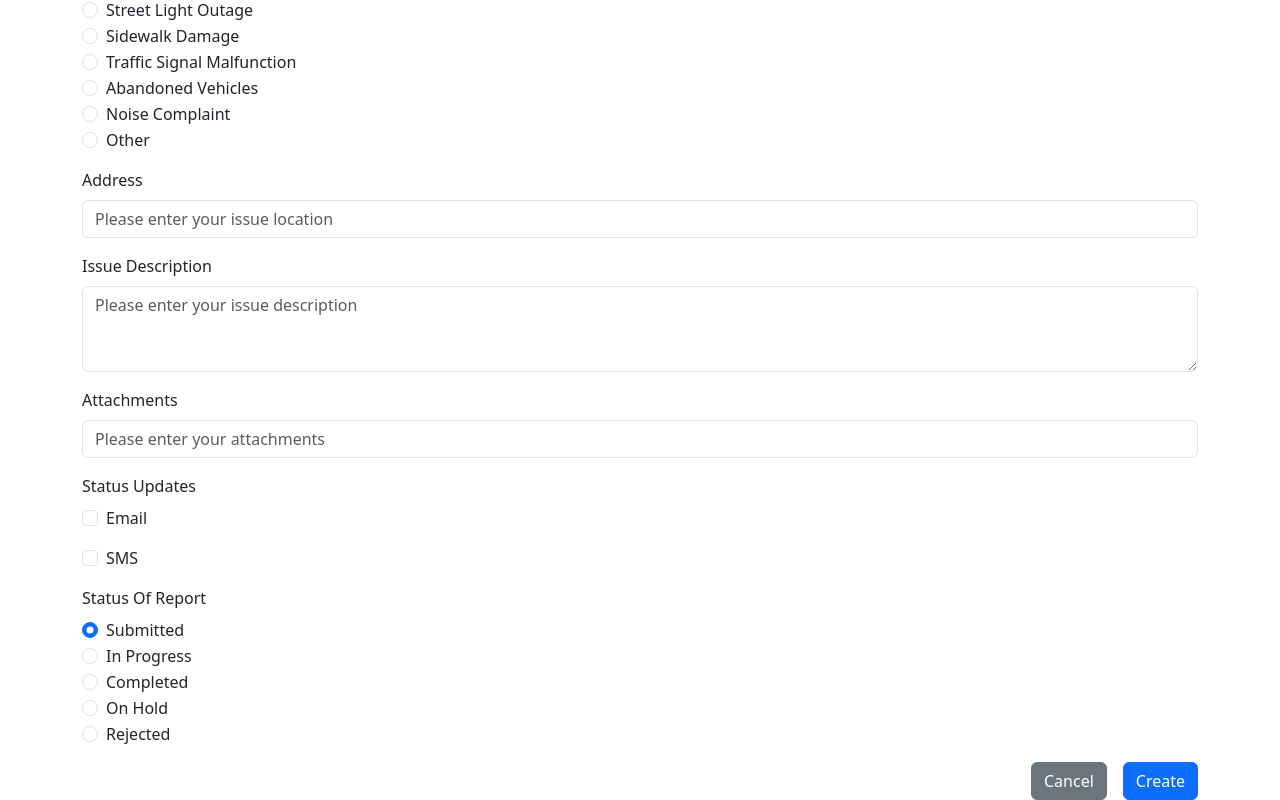
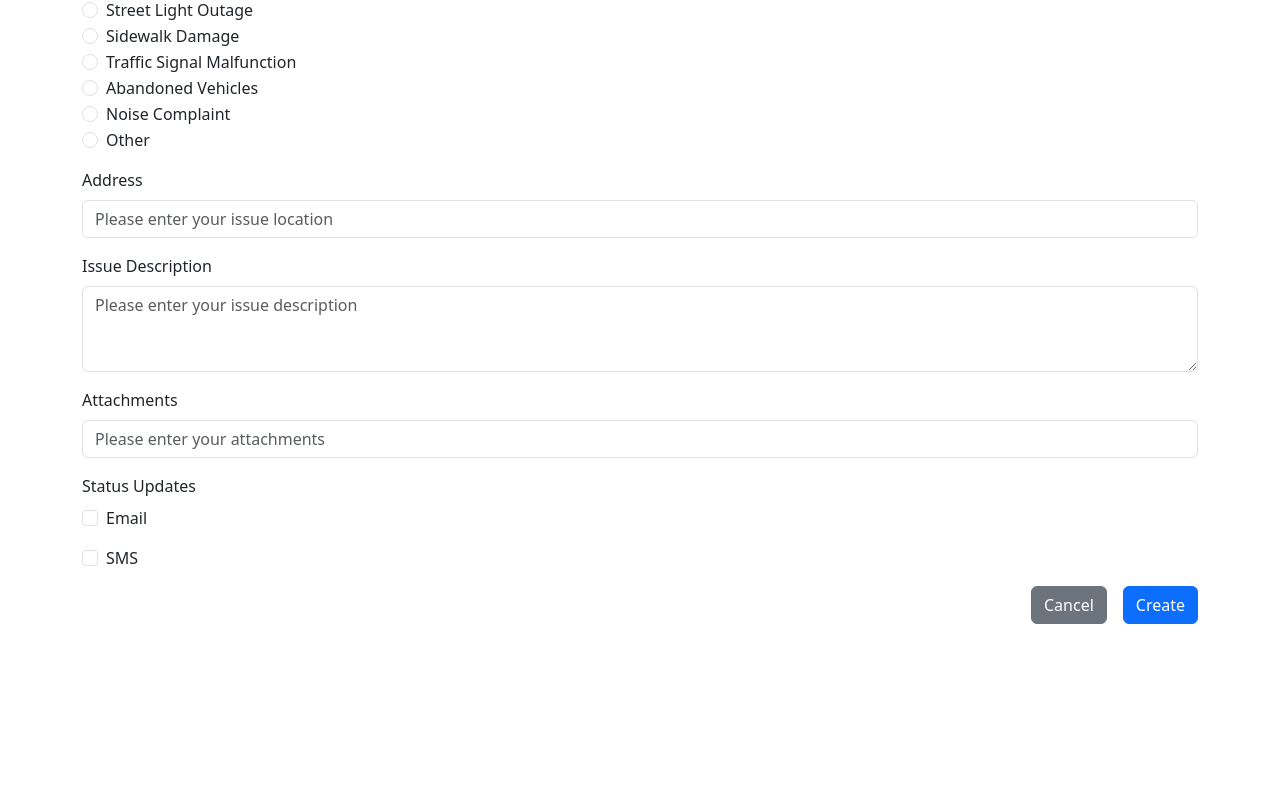
Before and after one commit to CodeDayLabs311/cl311, a Next.js app in the folder app/: page /report/create in a window 1280 px wide. Shown: the part 596-1396 px from the top of the page. After the commit the page ends 1220 px from the top, so only its background shows below. Built offline with nearby package versions, Linux system fonts and the light colour scheme.

Commit message:
Formik Frontend Validation

```diff
--- a/app/src/components/report/ReportCardView.tsx
+++ b/app/src/components/report/ReportCardView.tsx
@@ -10,6 +10,7 @@ import {
     IDText,
     Box2,
 } from '@/styles/StyleCardView';
+import { ReportCategories } from '@/models';
 
 export type ReportCardProps = {
     report: IReport;
@@ -36,7 +37,10 @@ export default function ReportCard({ report }: ReportCardProps) {
                         </Box1>
                         <Box1>
                             <Typography>
-                                <strong>Report Category:</strong> {report.reportCategory}
+                                <strong>Report Category:</strong>{' '}
+                                {report.reportCategory === ReportCategories.Other
+                                    ? report.otherCategory // Show the custom category value if "Other" is selected
+                                    : report.reportCategory}
                             </Typography>
                         </Box1>
                         <Box1>
--- a/app/src/components/report/ReportEdit.tsx
+++ b/app/src/components/report/ReportEdit.tsx
@@ -1,73 +1,126 @@
 import { IReport } from '@/models';
-import { useCallback } from 'react';
-import Button from 'react-bootstrap/Button';
-import Form from 'react-bootstrap/Form';
-import Spinner from 'react-bootstrap/Spinner';
-import Stack from 'react-bootstrap/Stack';
+import { Spinner, Stack, Button, Form } from 'react-bootstrap';
 import ButtonLink from '../ButtonLink';
-import { ReportCategories, StatusOfReport } from '@/models';
+import { ReportCategories } from '@/models';
+import { useFormik, FormikHelpers } from 'formik';
+import { isUndefined } from '@/utils';
+import { VALIDATION_SCHEMA } from '../../utils/validation/ValidSchema';
+
+//Initial values for report form
+type NewReport = Omit<IReport, 'reportId'>;
+type InitialValuesType = NewReport | IReport;
+
+const getInitialReport = (): NewReport => ({
+    name: '',
+    emailAddress: '',
+    phoneNumber: '',
+    reportCategory: '',
+    otherCategory: '',
+    address: '',
+    gpsCoordinates: '',
+    issueDescription: '',
+    attachments: '',
+    email: false,
+    sms: false,
+    statusOfReport: 'Submitted',
+    dateTimeOfSubmission: new Date().toLocaleString('en-US'),
+});
 
 export type ReportEditProps = {
-    report: Omit<IReport, 'reportId'> | undefined;
-    setReport: (newReport: IReport) => void;
+    report: IReport | undefined;
     submitLabel: string;
-    isSubmitLoading: boolean;
-    onSubmit: () => void;
+    onCreate?: (report: NewReport) => void;
+    onEdit?: (report: IReport) => void;
     cancelHref: string;
 };
 
 /** Report editor, used for create and edit flows */
 export default function ReportEdit({
     report,
-    setReport,
     submitLabel,
-    isSubmitLoading,
-    onSubmit,
+    onCreate,
+    onEdit,
     cancelHref,
 }: ReportEditProps) {
-    const updateReport = useCallback(
-        (newValues: Partial<IReport>) => {
-            setReport({
-                ...(report as IReport),
-                ...newValues,
-            });
-        },
-        [report, setReport]
-    );
+    const initializeValues = (): InitialValuesType => {
+        if (isUndefined(report)) {
+            return getInitialReport();
+        }
+        return report!;
+    };
+
+    const handleSubmit = (
+        report: InitialValuesType,
+        formikHelpers: FormikHelpers<InitialValuesType>
+    ) => {
+        const { setSubmitting } = formikHelpers;
+        try {
+            if (onEdit && 'reportId' in report) {
+                onEdit(report as IReport);
+            } else if (onCreate) {
+                onCreate(report as NewReport);
+            }
+        } catch (error) {
+            console.log('Failed to create report', error);
+        } finally {
+            setSubmitting(false);
+        }
+    };
+
+    const formik = useFormik<InitialValuesType>({
+        initialValues: initializeValues(),
+        validationSchema: VALIDATION_SCHEMA,
+        onSubmit: handleSubmit,
+    });
 
     return (
-        <Form>
+        <Form onSubmit={formik.handleSubmit}>
             <Form.Label>Contact Information</Form.Label>
 
             <Form.Group className="mb-3" controlId="EditReport.Name">
                 <Form.Label>Name</Form.Label>
                 <Form.Control
+                    name="name"
                     type="text"
                     placeholder="Please enter your name"
-                    defaultValue={report?.name}
-                    onChange={(event) => updateReport({ name: event.target.value })}
+                    value={formik.values.name}
+                    onBlur={formik.handleBlur}
+                    onChange={formik.handleChange}
                 />
             </Form.Group>
+            {formik.touched.name && formik.errors.name && (
+                <p className="text-danger">{formik.errors.name}</p>
+            )}
 
             <Form.Group className="mb-3" controlId="EditReport.EmailAddress">
                 <Form.Label>Email Address</Form.Label>
                 <Form.Control
+                    name="emailAddress"
                     type="email"
                     placeholder="Please enter your email address"
-                    defaultValue={report?.emailAddress}
-                    onChange={(event) => updateReport({ emailAddress: event.target.value })}
+                    value={formik.values.emailAddress}
+                    onBlur={formik.handleBlur}
+                    onChange={formik.handleChange}
                 />
             </Form.Group>
+            {formik.touched.emailAddress && formik.errors.emailAddress && (
+                <p className="text-danger">{formik.errors.emailAddress}</p>
+            )}
 
             <Form.Group className="mb-3" controlId="EditReport.PhoneNumber">
                 <Form.Label>Phone Number</Form.Label>
                 <Form.Control
+                    name="phoneNumber"
                     type="tel"
                     placeholder="Please enter your phone number"
-                    defaultValue={report?.phoneNumber}
-                    onChange={(event) => updateReport({ phoneNumber: event.target.value })}
+                    value={formik.values.phoneNumber}
+                    onBlur={formik.handleBlur}
+                    onChange={formik.handleChange}
                 />
             </Form.Group>
+            {formik.touched.phoneNumber && formik.errors.phoneNumber && (
+                <p className="text-danger">{formik.errors.phoneNumber}</p>
+            )}
 
             <Form.Group className="mb-3" controlId="EditReport.ReportCategory">
                 <Form.Label>Report Category</Form.Label>
@@ -83,47 +136,81 @@ export default function ReportEdit({
                     ReportCategories.Noise_Complaint,
                     ReportCategories.Other,
                 ].map((category) => (
-                    <Form.Check
-                        type="radio"
-                        label={category}
-                        name="category"
-                        key={category}
-                        defaultValue={report?.reportCategory}
-                        onChange={() => {
-                            updateReport({ reportCategory: category });
-                        }}
-                    />
+                    <div key={category}>
+                        <Form.Check
+                            name="reportCategory"
+                            type="radio"
+                            label={category}
+                            value={category}
+                            checked={formik.values.reportCategory === category}
+                            onBlur={formik.handleBlur}
+                            onChange={formik.handleChange}
+                        />
+                        {/* Show the additional input field only when 'Other' is selected */}
+                        {category === ReportCategories.Other &&
+                            formik.values.reportCategory === category && (
+                                <div>
+                                    <Form.Label>Other Category:</Form.Label>
+                                    <Form.Control
+                                        name="otherCategory"
+                                        value={formik.values.otherCategory}
+                                        type="text"
+                                        placeholder="Please enter your other category"
+                                        onBlur={formik.handleBlur}
+                                        onChange={formik.handleChange}
+                                    />
+                                </div>
+                            )}
+                    </div>
                 ))}
             </Form.Group>
+            {formik.touched.reportCategory && formik.errors.reportCategory && (
+                <p className="text-danger">{formik.errors.reportCategory}</p>
+            )}
+            {formik.touched.otherCategory && formik.errors.otherCategory && (
+                <p className="text-danger">{formik.errors.otherCategory}</p>
+            )}
 
             <Form.Group className="mb-3" controlId="EditReport.Address">
                 <Form.Label>Address</Form.Label>
                 <Form.Control
+                    name="address"
                     type="text"
                     placeholder="Please enter your issue location"
-                    defaultValue={report?.address}
-                    onChange={(event) => updateReport({ address: event.target.value })}
+                    value={formik.values.address}
+                    onBlur={formik.handleBlur}
+                    onChange={formik.handleChange}
                 />
             </Form.Group>
+            {formik.touched.address && formik.errors.address && (
+                <p className="text-danger">{formik.errors.address}</p>
+            )}
 
             <Form.Group className="mb-3" controlId="EditReport.IssueDescription">
                 <Form.Label>Issue Description</Form.Label>
                 <Form.Control
+                    name="issueDescription"
                     as="textarea"
                     rows={3}
                     placeholder="Please enter your issue description"
-                    defaultValue={report?.issueDescription}
-                    onChange={(event) => updateReport({ issueDescription: event.target.value })}
+                    value={formik.values.issueDescription}
+                    onBlur={formik.handleBlur}
+                    onChange={formik.handleChange}
                 />
             </Form.Group>
+            {formik.touched.issueDescription && formik.errors.issueDescription && (
+                <p className="text-danger">{formik.errors.issueDescription}</p>
+            )}
 
             <Form.Group className="mb-3" controlId="EditReport.Attachments">
                 <Form.Label>Attachments</Form.Label>
                 <Form.Control
+                    name="attachments"
                     type="text"
                     placeholder="Please enter your attachments"
-                    defaultValue={report?.attachments}
-                    onChange={(event) => updateReport({ attachments: event.target.value })}
+                    value={formik.values.attachments}
+                    onBlur={formik.handleBlur}
+                    onChange={formik.handleChange}
                 />
             </Form.Group>
 
@@ -131,57 +218,39 @@ export default function ReportEdit({
 
             <Form.Group className="mb-3" controlId="EditReport.Email">
                 <Form.Check
+                    name="email"
                     type="checkbox"
                     label="Email"
-                    checked={report?.email}
-                    onChange={(event) => {
-                        updateReport({
-                            email: event.target.checked,
-                        });
-                    }}
+                    checked={formik.values.email}
+                    onBlur={formik.handleBlur}
+                    onChange={formik.handleChange}
                 />
             </Form.Group>
+            {formik.touched.email && formik.errors.email && (
+                <p className="text-danger">{formik.errors.email}</p>
+            )}
 
             <Form.Group className="mb-3" controlId="EditReport.Sms">
                 <Form.Check
+                    name="sms"
                     type="checkbox"
                     label="SMS"
-                    checked={report?.sms}
-                    onChange={(event) => {
-                        updateReport({
-                            sms: event.target.checked,
-                        });
-                    }}
+                    checked={formik.values.sms}
+                    onBlur={formik.handleBlur}
+                    onChange={formik.handleChange}
                 />
             </Form.Group>
-
-            <Form.Group className="mb-3" controlId="EditReport.StatusOfReport">
-                <Form.Label>Status Of Report</Form.Label>
-                {[
-                    StatusOfReport.Submitted,
-                    StatusOfReport.In_Progress,
-                    StatusOfReport.Completed,
-                    StatusOfReport.On_Hold,
-                    StatusOfReport.Rejected,
-                ].map((status) => (
-                    <Form.Check
-                        type="radio"
-                        label={status}
-                        name="status"
-                        key={status}
-                        checked={report?.statusOfReport === status}
-                        onChange={() => updateReport({ statusOfReport: status })}
-                    />
-                ))}
-            </Form.Group>
+            {formik.touched.sms && formik.errors.sms && (
+                <p className="text-danger">{formik.errors.sms}</p>
+            )}
 
             <Stack direction="horizontal" gap={3} className="justify-content-end">
                 <div className="my-auto"></div>
                 <ButtonLink variant="secondary" href={cancelHref}>
                     Cancel
                 </ButtonLink>
-                <Button variant="primary" onClick={onSubmit} disabled={isSubmitLoading}>
-                    {isSubmitLoading ? <Spinner animation="border" size="sm" /> : submitLabel}
+                <Button variant="primary" type="submit" disabled={formik.isSubmitting}>
+                    {formik.isSubmitting ? <Spinner animation="border" size="sm" /> : submitLabel}
                 </Button>
             </Stack>
         </Form>
--- a/app/src/models/data/IReport.ts
+++ b/app/src/models/data/IReport.ts
@@ -6,6 +6,7 @@ export interface IReport {
     emailAddress: string;
     phoneNumber: string;
     reportCategory: string;
+    otherCategory: string;
     address: string;
     gpsCoordinates: string;
     issueDescription: string;
@@ -24,6 +25,7 @@ export interface IDBReport {
     EmailAddress: { S: string };
     PhoneNumber: { S: string };
     ReportCategory: { S: string };
+    OtherCategory: { S: string };
     Address: { S: string };
     GpsCoordinates: { S: string };
     IssueDescription: { S: string };
--- a/app/src/pages/report/create.tsx
+++ b/app/src/pages/report/create.tsx
@@ -2,50 +2,26 @@ import ReportEdit from '@/components/report/ReportEdit';
 import PageHeader from '@/components/PageHeader';
 import { useReportClient } from '@/hooks';
 import { IReport } from '@/models';
-import { isUndefined } from '@/utils';
 import Head from 'next/head';
 import { useRouter } from 'next/router';
-import { useState } from 'react';
 import Container from 'react-bootstrap/Container';
 import Stack from 'react-bootstrap/Stack';
 
 type NewReport = Omit<IReport, 'reportId'>;
-
-const getInitialReport = (): NewReport => ({
-    name: '',
-    emailAddress: '',
-    phoneNumber: '',
-    reportCategory: '',
-    address: '',
-    gpsCoordinates: '',
-    issueDescription: '',
-    attachments: '',
-    email: false,
-    sms: false,
-    statusOfReport: 'Submitted',
-    dateTimeOfSubmission: new Date().toLocaleString('en-US'),
-});
 
 /** Create a new report */
 export default function ReportCreate() {
     const router = useRouter();
     const reportClient = useReportClient();
 
-    const [draftReport, setDraftReport] = useState<NewReport>(getInitialReport());
-    const [isSubmitting, setIsSubmitting] = useState<boolean>(false);
-
     const createReport = async (newReport: NewReport): Promise<IReport> => {
-        setIsSubmitting(true);
         const createdReport = await reportClient.createReport(newReport);
-        setIsSubmitting(false);
         return createdReport!;
     };
 
-    const handleSubmit = async () => {
-        if (!isUndefined(draftReport)) {
-            const createdReport = await createReport(draftReport!);
-            router.push(`/report/${createdReport.reportId}`);
-        }
+    const handleSubmit = async (report: NewReport) => {
+        const createdReport = await createReport(report!);
+        router.push(`/report/${createdReport.reportId}`);
     };
 
     return (
@@ -58,11 +34,9 @@ export default function ReportCreate() {
                     <Stack gap={3}>
                         <PageHeader>New Report</PageHeader>
                         <ReportEdit
-                            report={draftReport!}
-                            setReport={setDraftReport}
+                            report={undefined}
                             submitLabel="Create"
-                            isSubmitLoading={false} // TODO: We need to support a good loading state here
-                            onSubmit={handleSubmit}
+                            onCreate={handleSubmit}
                             cancelHref={'/report'}
                         />
                     </Stack>
--- a/app/src/utils/clients/ReportDbClient.ts
+++ b/app/src/utils/clients/ReportDbClient.ts
@@ -123,6 +123,9 @@ function marshalReport(report: IReport): Record<string, AttributeValue> {
         ReportCategory: {
             S: report!.reportCategory,
         },
+        OtherCategory: {
+            S: report!.otherCategory,
+        },
         Address: {
             S: report!.address,
         },
@@ -169,6 +172,7 @@ function unmarshalReport(report?: IDBReport): IReport | undefined {
         emailAddress: report?.EmailAddress?.S!,
         phoneNumber: report?.PhoneNumber?.S!,
         reportCategory: report?.ReportCategory?.S!,
+        otherCategory: report?.OtherCategory?.S!,
         address: report?.Address?.S!,
         gpsCoordinates: report?.GpsCoordinates?.S!,
         issueDescription: report?.IssueDescription?.S!,
--- /dev/null
+++ b/app/src/utils/validation/ValidSchema.tsx
@@ -0,0 +1,60 @@
+import * as Yup from 'yup';
+import { ReportCategories } from '@/models';
+
+// Validate names, emails, phone numbers, and addresses
+const nameRegExp = /^([A-Za-z\u00C0-\u00D6\u00D8-\u00f6\u00f8-\u00ff\s]*)$/gi;
+const emailRegExp =
+    /^(([^<>()[\]\\.,;:\s@"]+(\.[^<>()[\]\\.,;:\s@"]+)*)|(".+"))@((\[[0-9]{1,3}\.[0-9]{1,3}\.[0-9]{1,3}\.[0-9]{1,3}\])|(([a-zA-Z\-0-9]+\.)+[a-zA-Z]{2,}))$/;
+const phoneRegExp = /^\+?(\d{1,3})?[- .]?\(?(?:\d{2,3})\)?[- .]?\d\d\d[- .]?\d\d\d$/;
+const addressRegExp = /^[a-zA-Z0-9\s,'-]{3,}$/;
+
+// Validate that either email address or phone number is provided
+const validateEmailOrPhone = function (this: Yup.TestContext) {
+    const { emailAddress, phoneNumber } = this.parent;
+    if (!emailAddress && !phoneNumber) {
+        return false;
+    }
+    return true;
+};
+
+// Form validation schema
+export const VALIDATION_SCHEMA = Yup.object({
+    name: Yup.string()
+        .matches(nameRegExp, 'Name Can Only Contain Latin Letters!')
+        .min(2, 'Too Short!')
+        .max(50, 'Too Long!')
+        .required('Name is Required!'),
+    emailAddress: Yup.string()
+        .matches(emailRegExp, 'Invalid Email Address!')
+        .test(
+            'eitherEmailOrPhone',
+            'Either Email Address or Phone Number is Required!',
+            validateEmailOrPhone
+        )
+        .when('email', {
+            is: true,
+            then: () => Yup.string().required('Email Address is Required!'),
+        }),
+    phoneNumber: Yup.string()
+        .matches(phoneRegExp, 'Invalid Phone Number!')
+        .test(
+            'eitherEmailOrPhone',
+            'Either Email Address or Phone Number is Required!',
+            validateEmailOrPhone
+        )
+        .when('sms', {
+            is: true,
+            then: () => Yup.string().required('Phone Number is Required!'),
+        }),
+    reportCategory: Yup.mixed().required('Category is Required!'),
+    otherCategory: Yup.string().when('reportCategory', {
+        is: ReportCategories.Other,
+        then: () => Yup.string().required('Other Category is Required!'),
+    }),
+    address: Yup.string()
+        .matches(addressRegExp, 'Invalid Address!')
+        .required('Address is Required!'),
+    issueDescription: Yup.string().min(2, 'Too Short!').max(1000, 'Too Long!'),
+    email: Yup.boolean(),
+    sms: Yup.boolean(),
+});
```
